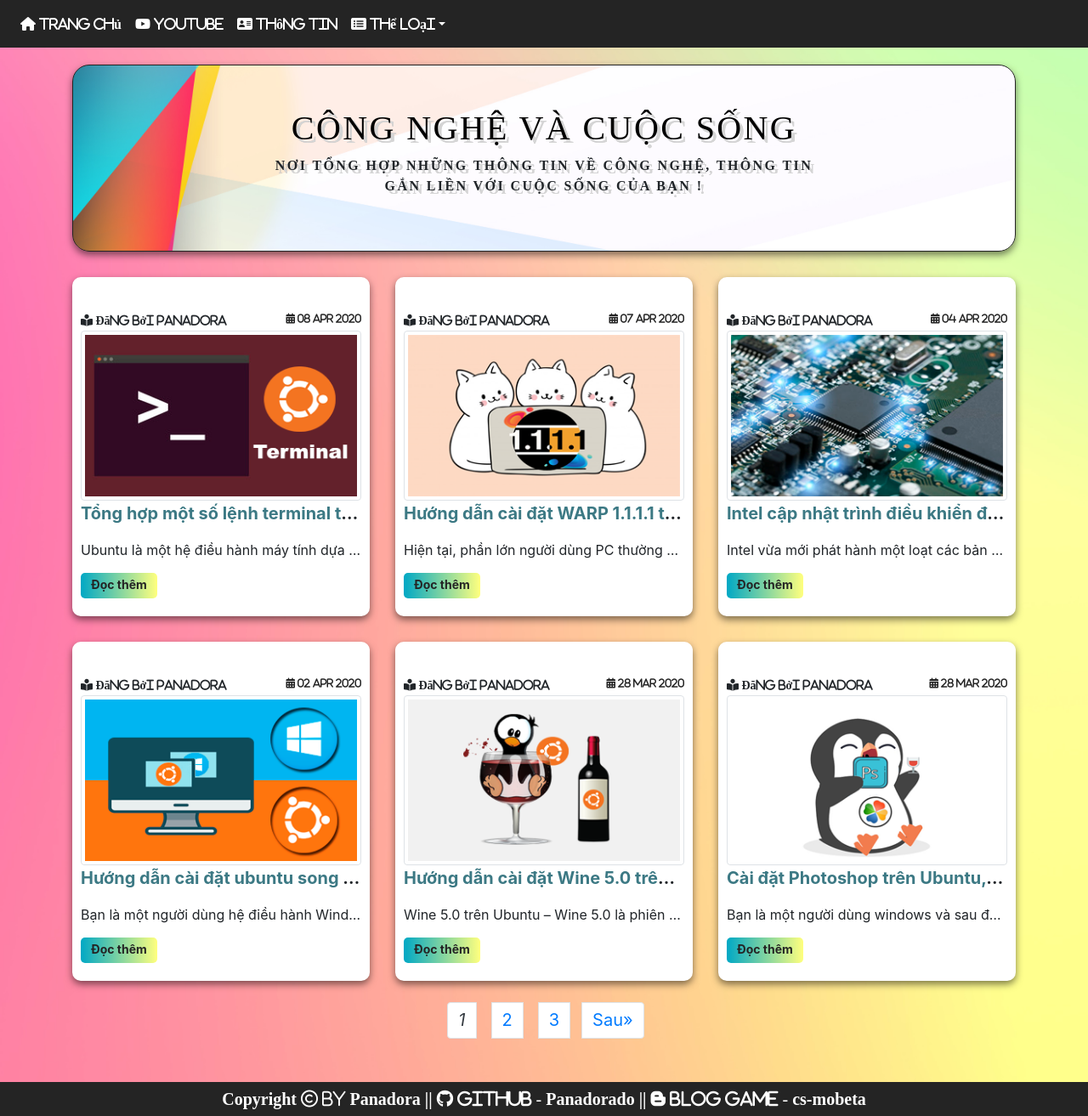
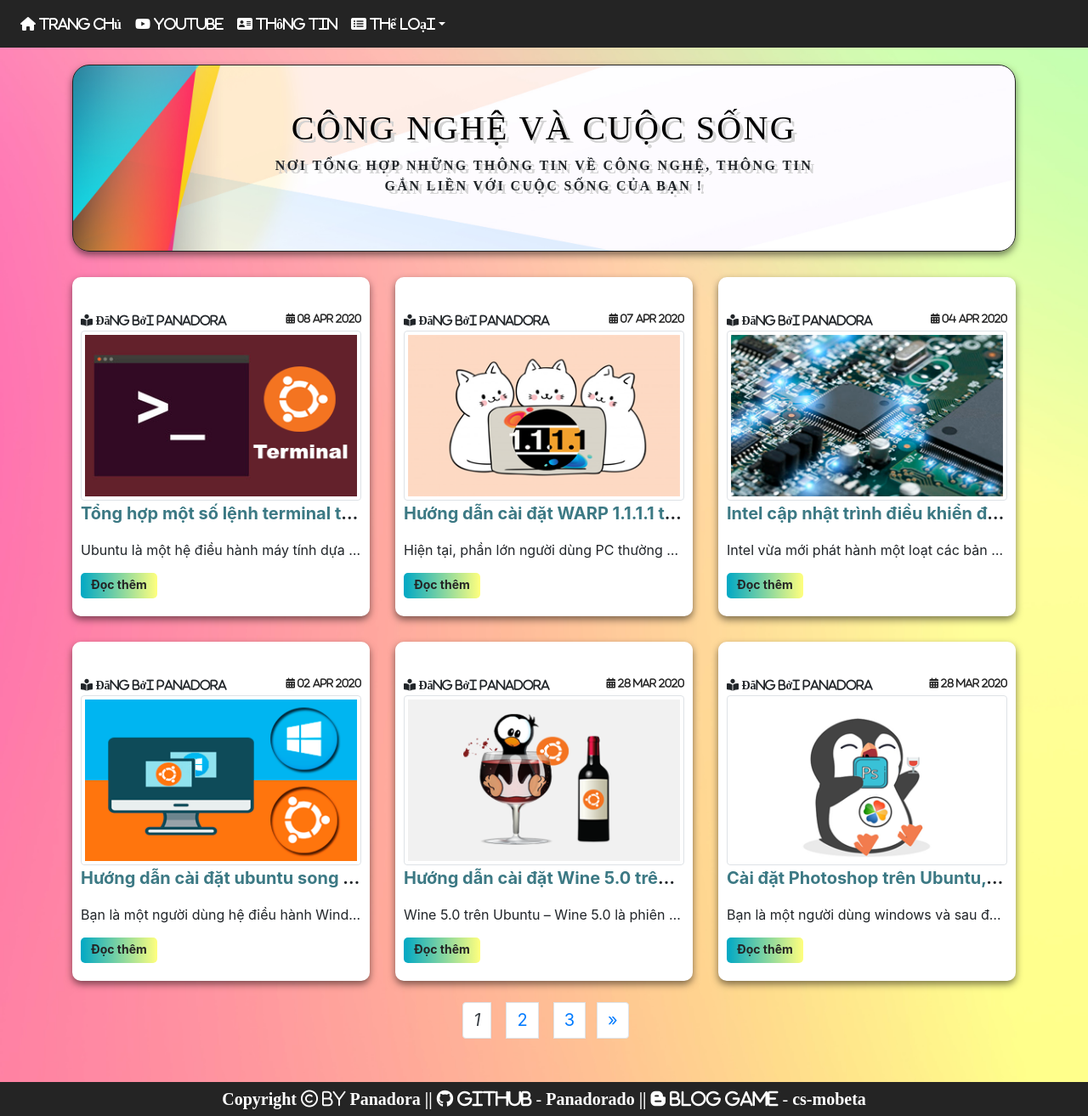
Before and after one commit to panadorado/panadora.github.io, a Jekyll site: the page built from index.html, in a window 1280 px wide. Shown: the whole page at 85% size. Built offline with Jekyll 4.4.1, drawn with Linux system fonts in a browser that asks for light colours; nearby versions of some CDN libraries; the list of posts is cut into pages by our own code.

Commit message:
fix panigation

```diff
--- a/_includes/paginator.html
+++ b/_includes/paginator.html
@@ -5,7 +5,7 @@
         		<div class="pagination">
 	        		{% if paginator.previous_page %}
 			            <li class="page-item">
-			                <a class="page-link" href="{{ paginator.previous_page_path }}">&laquo;Trước</a>
+			                <a class="page-link" href="{{ paginator.previous_page_path }}">&laquo;</a>
 			            </li>
 	        		{% else %}
 	        		{% endif %}
@@ -17,7 +17,7 @@
 			                </li>
 	            		{% elsif page == 1 %}
 			                <li class="page-item px-2">
-			                	<a class="page-link" href="{{ paginator.previous_page_path | relative_url }}">{{ page }}</a>
+			                	<a class="page-link" href="{{ paginator.previous_page_path }}">{{ page }}</a>
 			                </li>
 	            		{% else %}
 			                <li class="page-item px-1">
@@ -28,7 +28,7 @@
 
 	        		{% if paginator.next_page %}
 			            <li class="page-item">
-			                <a class="page-link" href="{{ paginator.next_page_path }}">Sau&raquo;</a>
+			                <a class="page-link" href="{{ paginator.next_page_path }}">&raquo;</a>
 			            </li>
 	        		{% else %}
 	        		{% endif %}
```
